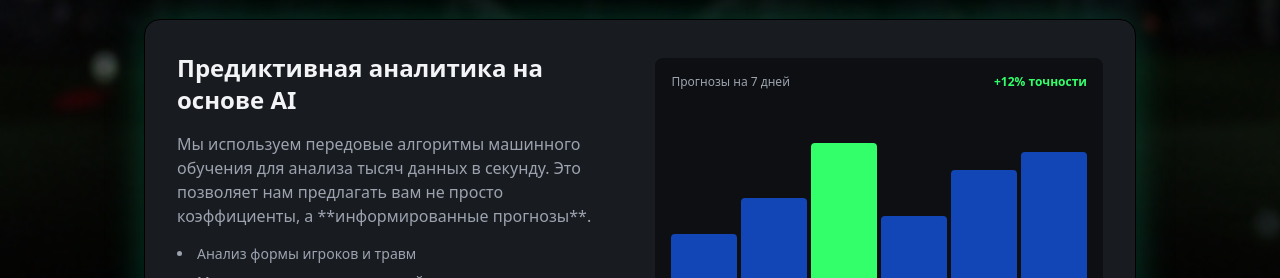
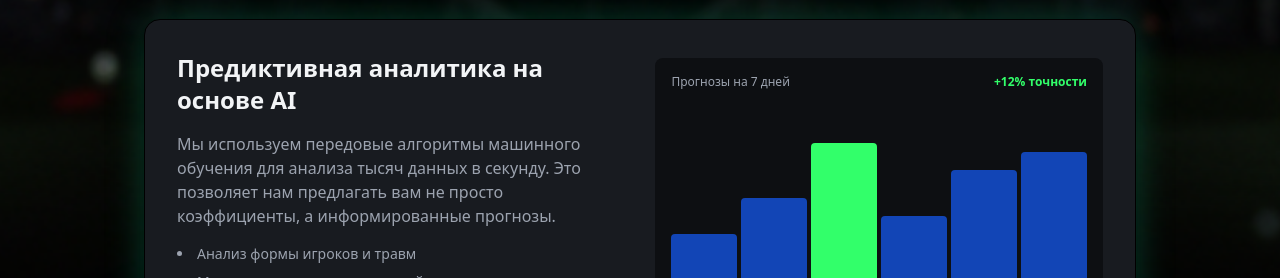
Before and after one commit to Qanda1337/test-betting-landing, a Vue app: page / in a window 1280 px wide. Shown: the part 2240-2518 px from the top of the page. Built offline with nearby package versions, Linux system fonts and the light colour scheme.

Commit message:
fix text

```diff
--- a/src/components/ExpertiseSection.vue
+++ b/src/components/ExpertiseSection.vue
@@ -12,7 +12,7 @@
           Предиктивная аналитика на основе AI
         </h3>
         <p class="text-[var(--text-secondary)] mb-4">
-          Мы используем передовые алгоритмы машинного обучения для анализа тысяч данных в секунду. Это позволяет нам предлагать вам не просто коэффициенты, а **информированные прогнозы**.
+          Мы используем передовые алгоритмы машинного обучения для анализа тысяч данных в секунду. Это позволяет нам предлагать вам не просто коэффициенты, а информированные прогнозы.
         </p>
         <ul class="space-y-2 text-[var(--text-secondary)] text-sm list-disc list-inside">
           <li>Анализ формы игроков и травм</li>
```
